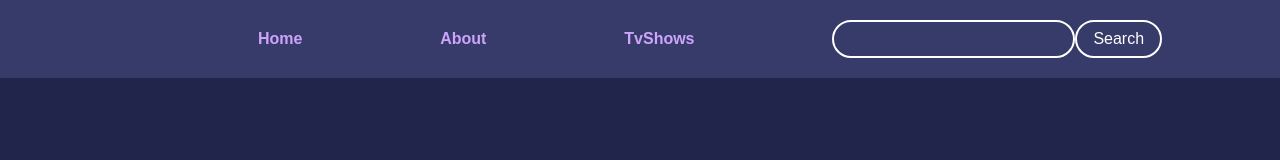
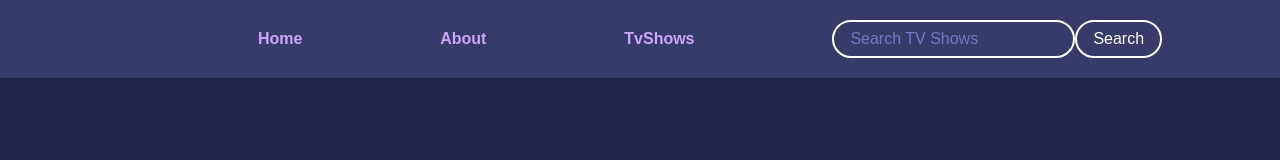
Before and after one commit to saurav7/tvshowwebsite1, a React (Create React App) app: page / in a window 1280 px wide. Shown: the top 160 px of the page. Built offline with nearby package versions, Linux system fonts and the light colour scheme.

Commit message:
add css to place holder in input

```diff
--- a/src/App.css
+++ b/src/App.css
@@ -50,6 +50,11 @@ body {
     padding: 0.5rem 1rem;
     cursor: pointer;
 }
+
+.search::placeholder {
+  color: #7378c5;
+}
+
 
 /* TV SHOW LIST */
 
--- a/src/components/SearchBar.jsx
+++ b/src/components/SearchBar.jsx
@@ -1,7 +1,7 @@
 function SearchBar() {
     return (
         <div className="SearchBar">
-            <input type="text" className="search"/>
+            <input type="text" placeholder="Search TV Shows" className="search"/>
             <button className="search-button">Search</button>
         </div>
     )
```
